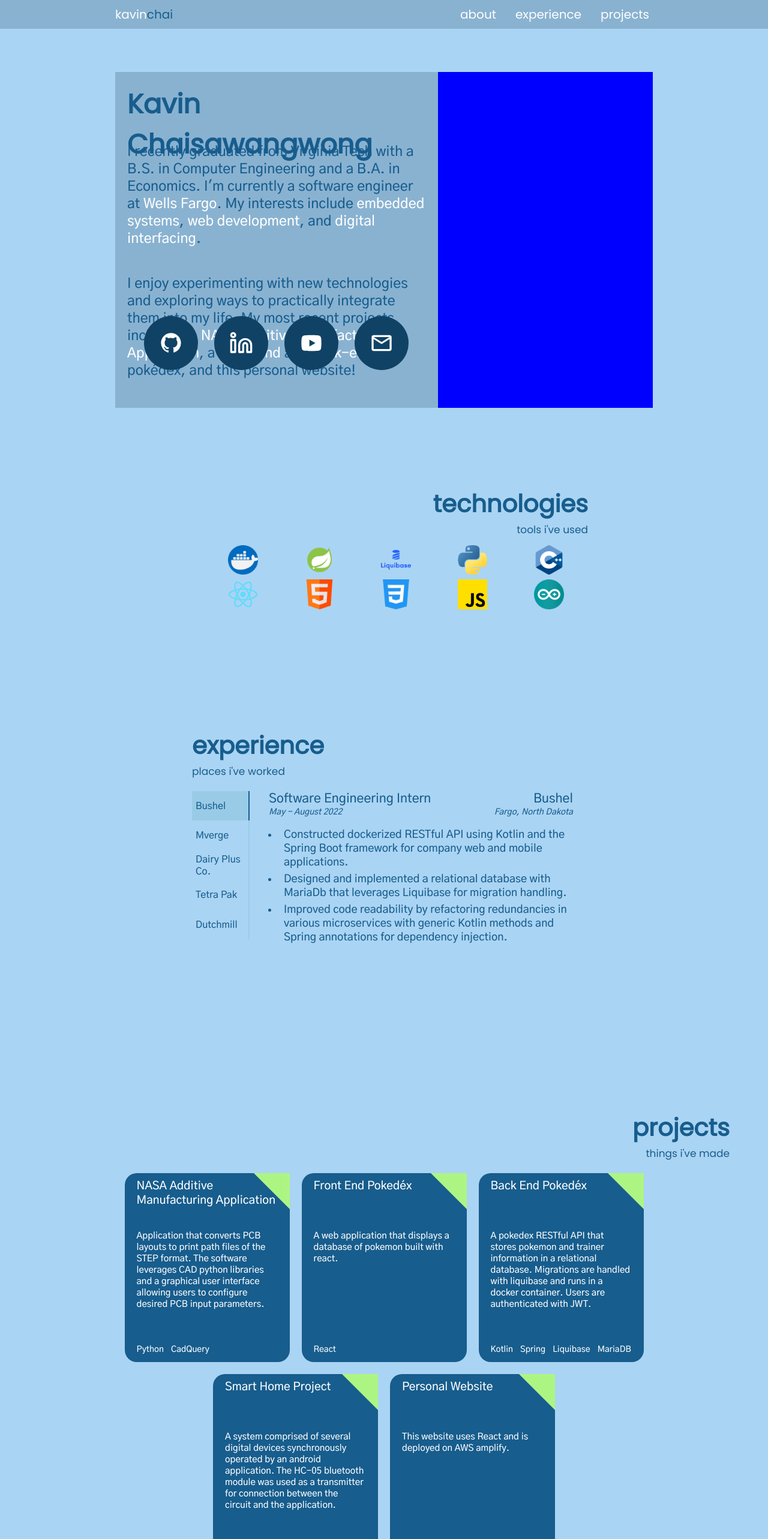
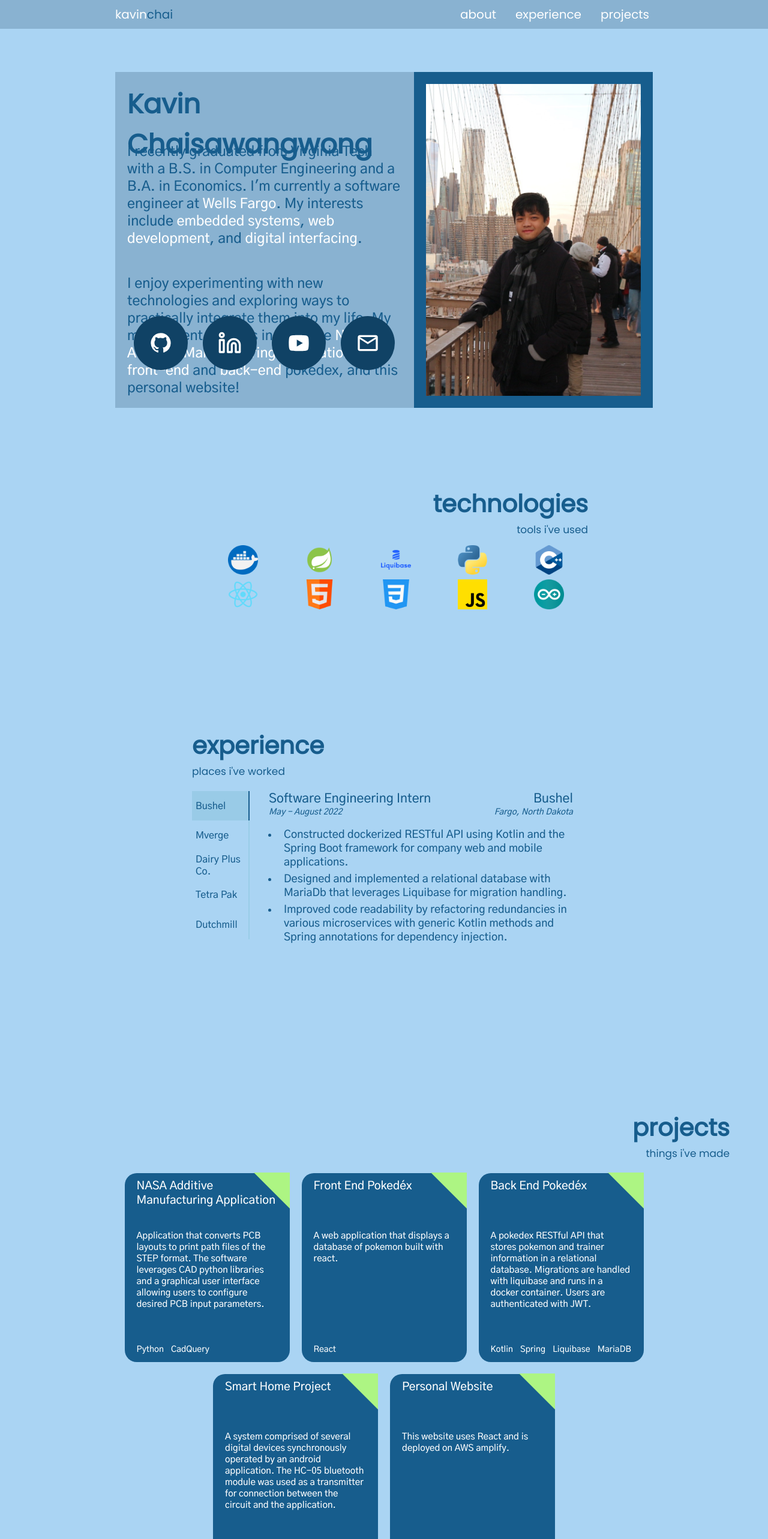
Before and after one commit to kavinchai/v2, a React (Create React App) app: page / in a window 1280 px wide. Shown: the top 2566 px of the page at 60% size. Built offline with nearby package versions, Linux system fonts and the light colour scheme.

Commit message:
Added new photo to about

```diff
--- a/src/components/About.js
+++ b/src/components/About.js
@@ -1,6 +1,7 @@
 import React, { useState, useEffect } from "react";
 import "../css/About.css";
-import imag from "../imgs/kavinCropped.png";
+// import imag from "../imgs/kavinCropped.png";
+import imag from "../imgs/kavin.JPG";
 import { RiGithubFill } from "react-icons/ri";
 import { FiLinkedin } from "react-icons/fi";
 import { RiYoutubeFill } from "react-icons/ri";
@@ -117,9 +118,7 @@
             </div>
           </div>
         </div>
-        <div className="aboutImgContainer">
-          {/* <img src={imag} className="aboutImg" alt="kavinImg" /> */}
-        </div>
+        <img src={imag} className="aboutImgContainer aboutImg" alt="kavinImg" />
       </div>
     </div>
   );
--- a/src/css/About.css
+++ b/src/css/About.css
@@ -26,15 +26,19 @@
 }
 
 .aboutImgContainer {
-  background-color: blue;
-  height: 100%;
+  /* background-color: blue; */
+  height: auto;
   width: 40%;
   display: flex;
+  object-fit: cover;
+  object-position: 60% 0%;
+  border: 20px solid var(--quaternary-bg-color);
 }
 
 .aboutImg {
-  background-color: red;
-  height: 100%;
+  /* background-color: red; */
+  /* height: 100%; */
+
 }
 
 .aboutTxt1 {
@@ -111,6 +115,28 @@
   scale: 1.1;
 }
 
+.socialCircle:hover > * {
+  animation: hover-animation 4s infinite alternate linear;
+}
+
+@keyframes hover-animation {
+  0% {
+    color: #ee6055;
+  }
+  25% {
+    color: #60d394;
+  }
+  50% {
+    color: #aaf683;
+  }
+  75% {
+    color: #ffd97d;
+  }
+  100% {
+    color: #ff9b85;
+  }
+}
+
 .highlight {
   background: transparent;
   color: var(--quaternary-txt-color);
--- a/src/css/ProjectCard.css
+++ b/src/css/ProjectCard.css
@@ -16,7 +16,7 @@
 .projCardComponent::before {
   content: "";
   position: absolute;
-  top: -0.2px;
+  top: -0.8px;
   right: 0;
   width: 0;
   height: 0;
```
Also changed, not shown: src/imgs/kavin.JPG (added), src/imgs/kavinCropped.png (deleted).
